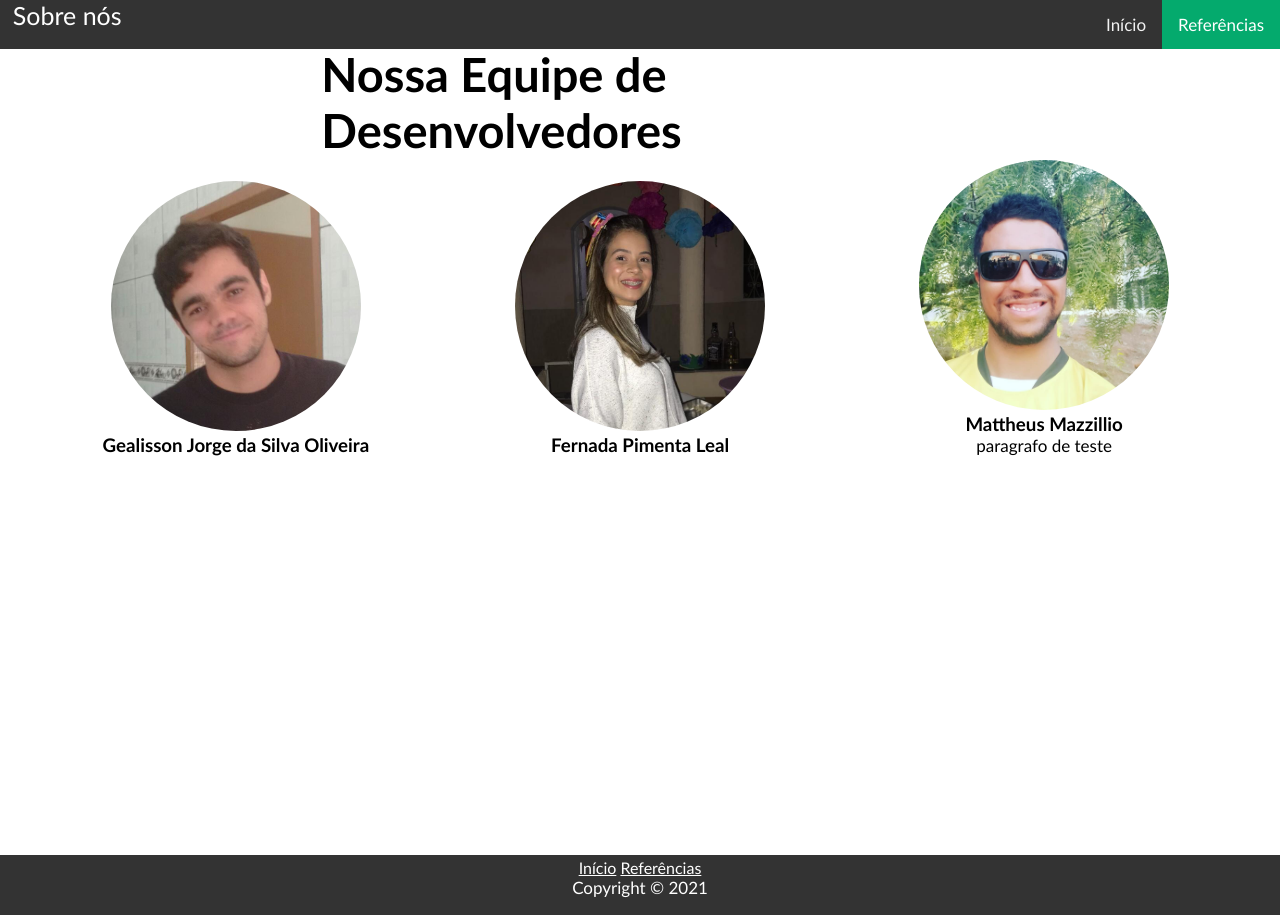
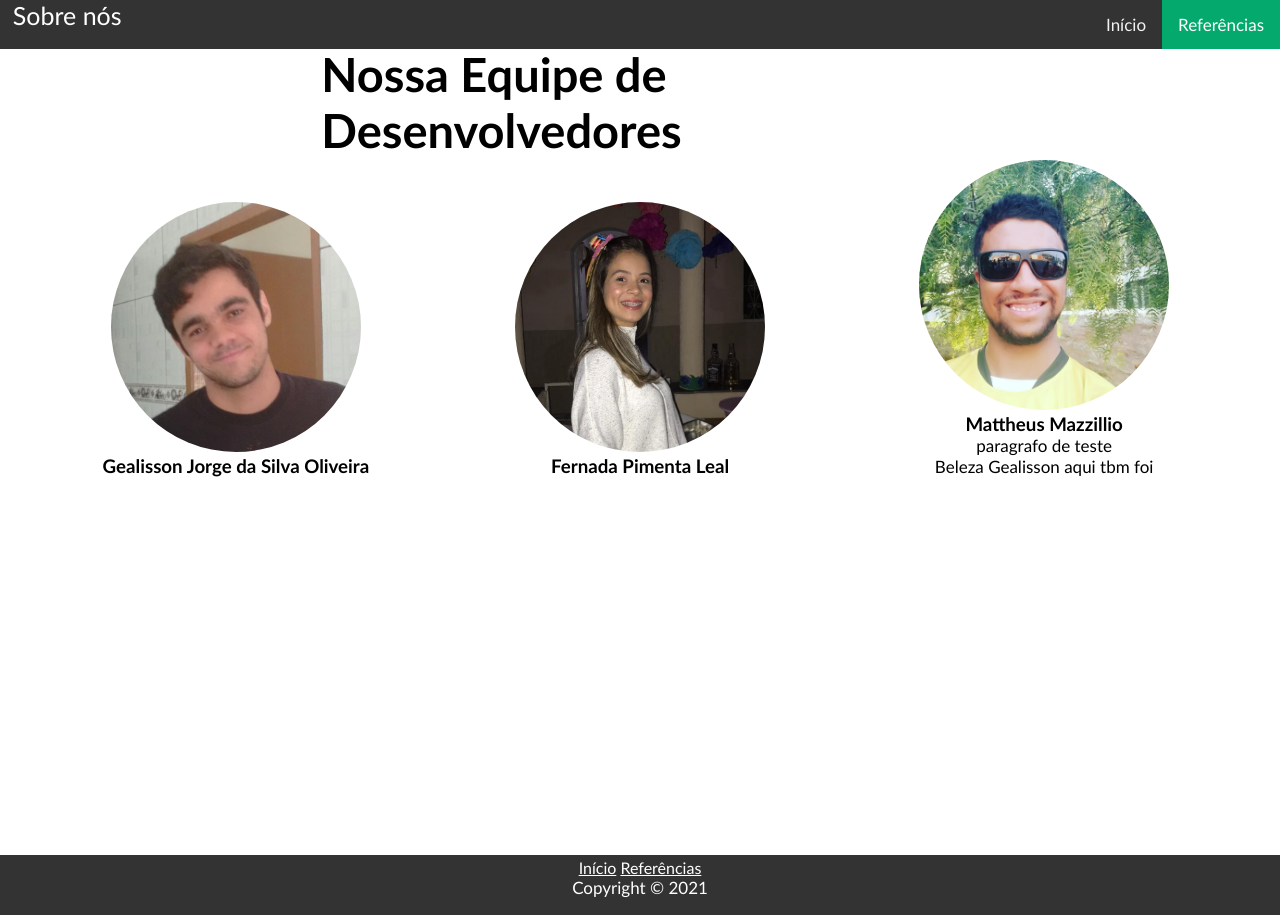
Before and after one commit to GealissonJorge/gealissonjorge.github.io, a website: page public_html/sobrenos.html in a window 1280 px wide. Drawn offline with Linux system fonts and the light colour scheme.

Commit message:
commit de teste

```diff
--- a/public_html/sobrenos.html
+++ b/public_html/sobrenos.html
@@ -37,6 +37,7 @@ Click nbfs://nbhost/SystemFileSystem/Templates/ClientSide/html.html to edit this
                      alt="imagem de html5" >
                     <h3>Mattheus Mazzillio</h3>
                     <p>paragrafo de teste</p>
+                    <p>Beleza Gealisson aqui tbm foi</p>
                 </div>
         </div>
             </section>
```
